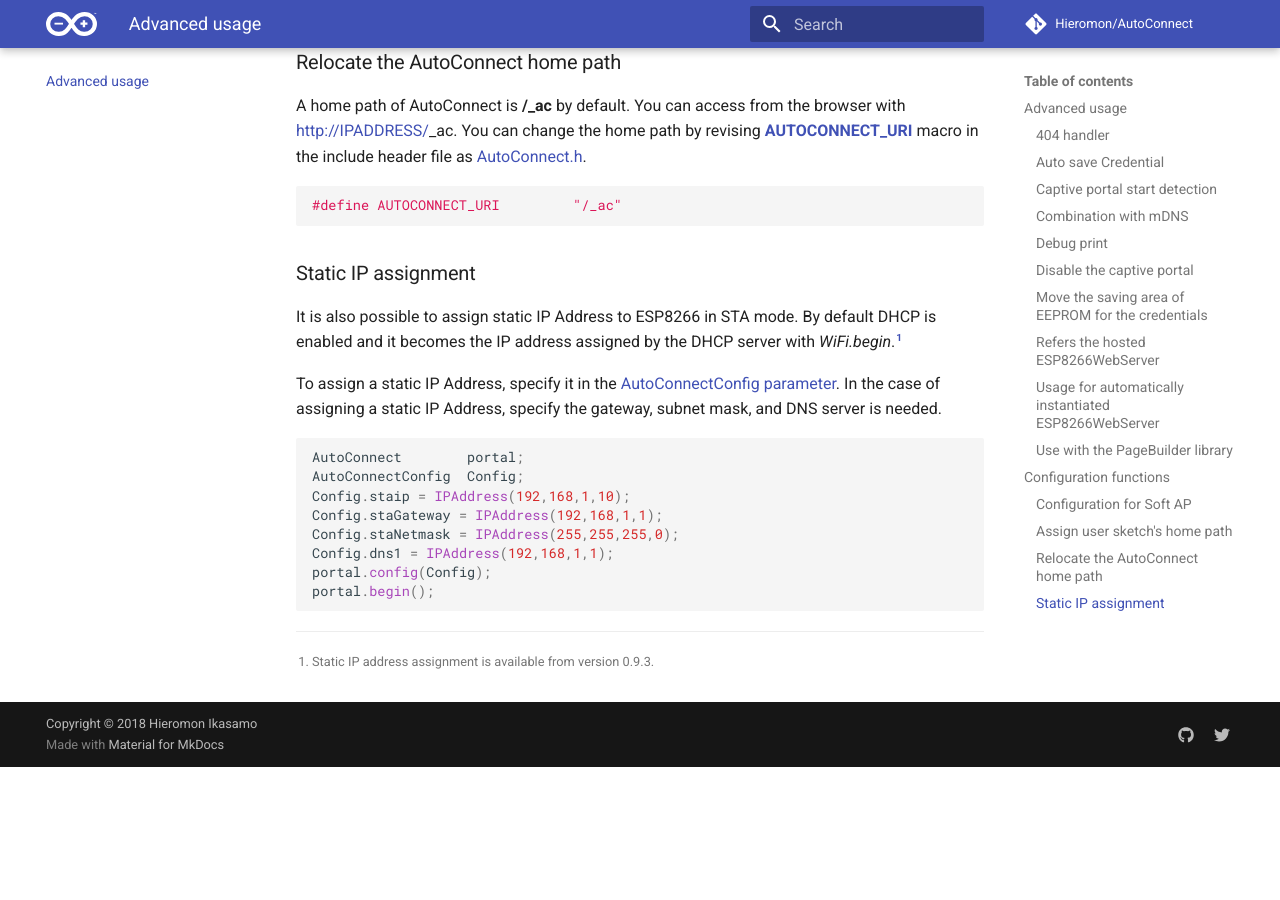
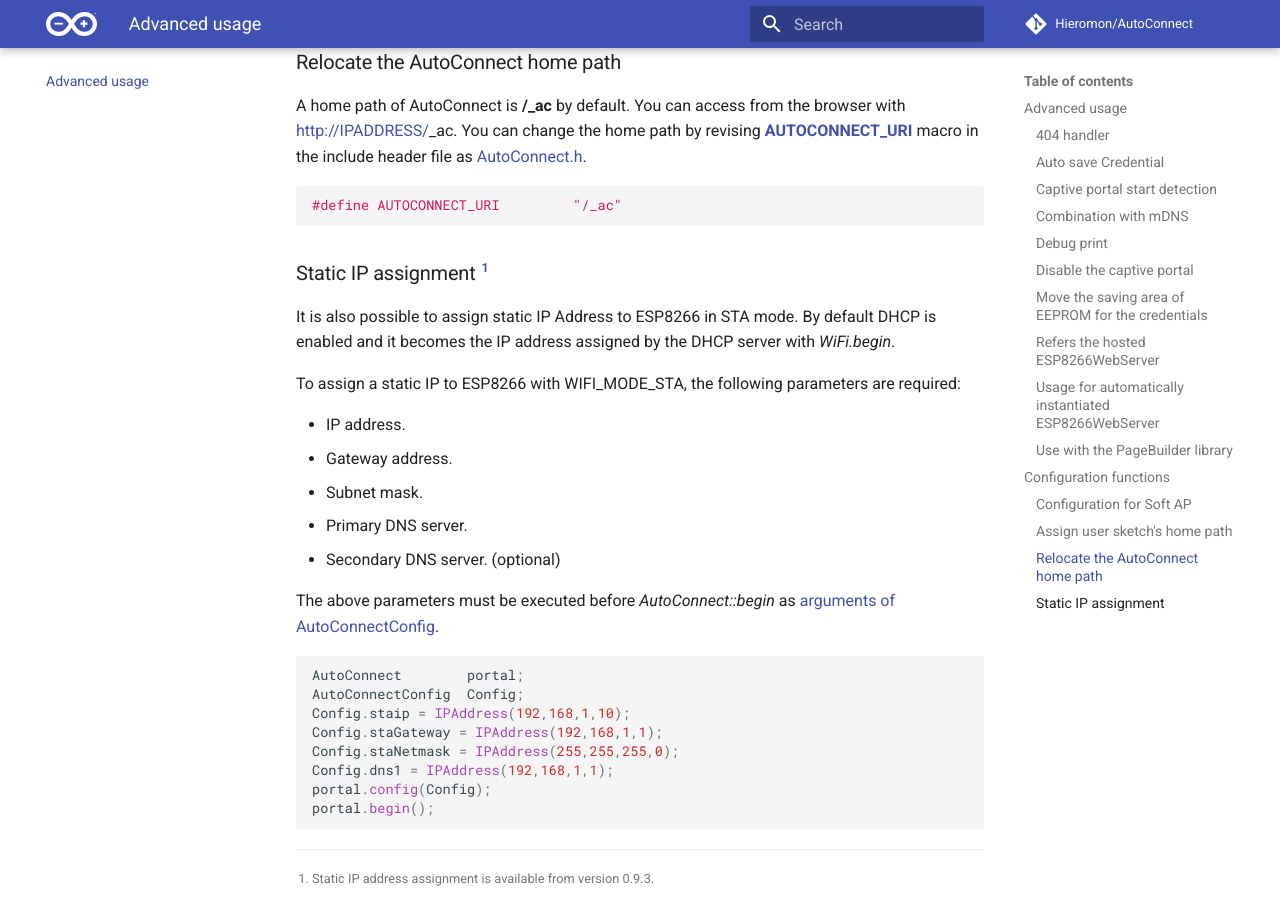
Before and after one commit to Hieromon/AutoConnect, an MkDocs documentation site: the page built from mkdocs/advancedusage.md, in a window 1280 px wide and 900 px high, scrolled down 6659 px. Built offline with MkDocs 1.6.1 and Material for MkDocs 9.7.7, drawn with Linux system fonts in a browser that asks for light colours; comment, search, counter and statistics services are not loaded; old or Windows-style settings are respelled for this version of MkDocs; before the commit the page ends 7426 px from its top, so only the background shows below that.

````diff
--- a/mkdocs/advancedusage.md
+++ b/mkdocs/advancedusage.md
@@ -218,11 +218,19 @@ A home path of AutoConnect is **/\_ac** by default. You can access from the brow
 #define AUTOCONNECT_URI         "/_ac"
 ```
 
-### <i class="fa fa-caret-right"></i> Static IP assignment
+### <i class="fa fa-caret-right"></i> Static IP assignment [^1]
 
-It is also possible to assign static IP Address to ESP8266 in STA mode. By default DHCP is enabled and it becomes the IP address assigned by the DHCP server with *WiFi.begin*.[^1]
+It is also possible to assign static IP Address to ESP8266 in STA mode. By default DHCP is enabled and it becomes the IP address assigned by the DHCP server with *WiFi.begin*.
 
-To assign a static IP Address, specify it in the [AutoConnectConfig parameter](api.md#staip). In the case of assigning a static IP Address, specify the gateway, subnet mask, and DNS server is needed.
+To assign a static IP to ESP8266 with WIFI\_MODE\_STA, the following parameters are required:
+
+- IP address.
+- Gateway address.
+- Subnet mask.
+- Primary DNS server.
+- Secondary DNS server. (optional)
+
+The above parameters must be executed before *AutoConnect::begin* as [arguments of AutoConnectConfig](api.md#staip).
 
 ```arduino
 AutoConnect        portal;
````
Also changed, not shown: docs/advancedusage/index.html (+15 -7 lines), docs/examples/index.html (+20 -15 lines), docs/sitemap.xml (+10 -10 lines), mkdocs/examples.md (+18 -5 lines), docs/search/search_index.json.
